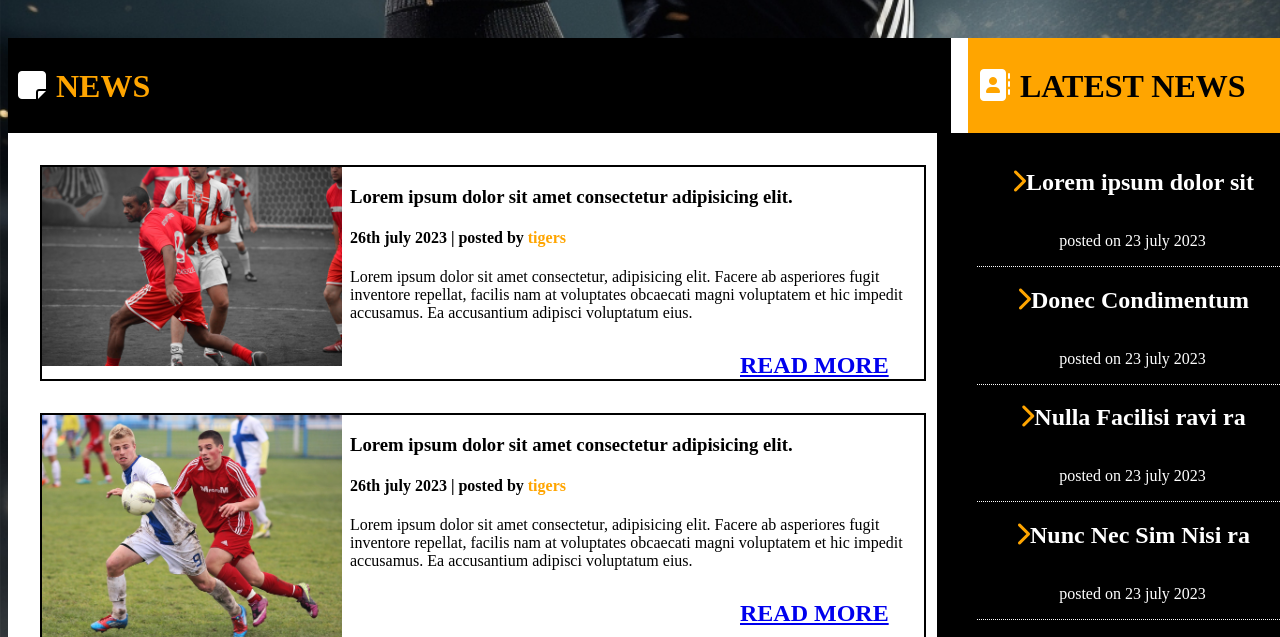
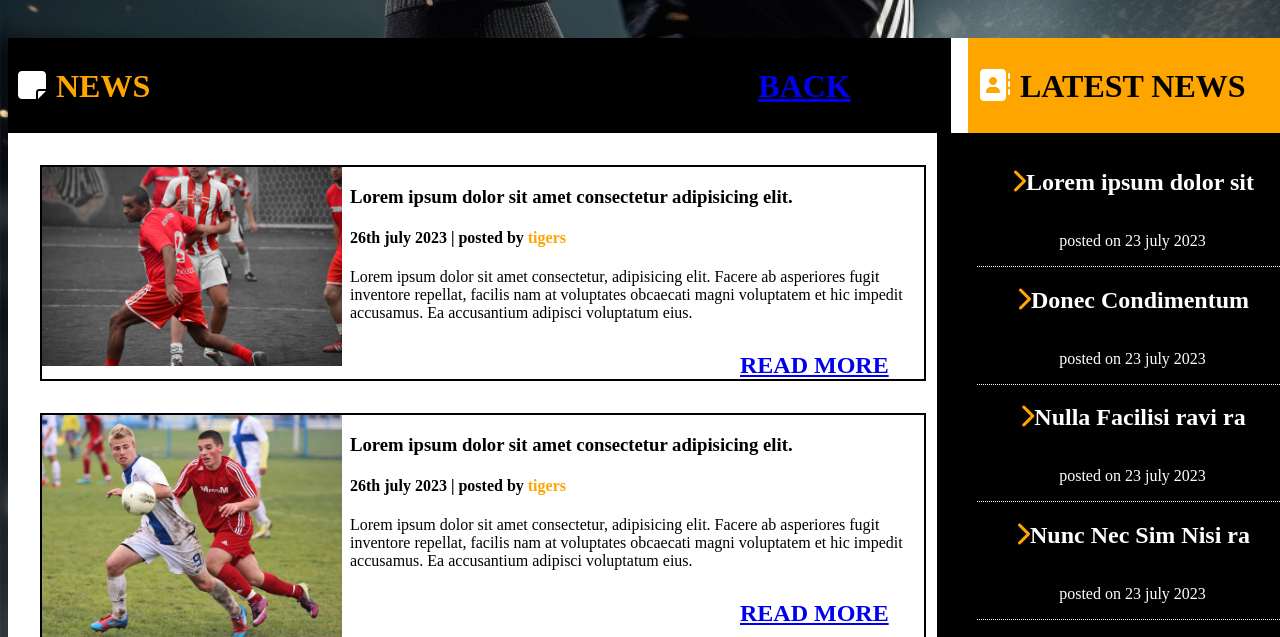
Before and after one commit to prasanna059/website, a plain HTML site: page newslisting.html in a window 1280 px wide. Shown: the part 148-785 px from the top of the page. Drawn offline with Linux system fonts and the light colour scheme; files whose address does not match are found by name.

Commit message:
Update newslisting.html

```diff
--- a/newslisting.html
+++ b/newslisting.html
@@ -16,7 +16,7 @@
         </div>
         <div class="elements">
             <ul>
-                <li><a href="newsdescription.html">NEWS</a></li>
+                <li><a href="newslisting.html">NEWS</a></li>
                 <li><a href="team.html">TEAM</a></li>
                 <li><a href="schedule.html">SCHEDULE</a></li>
                 <li> <a href="videos.html">VIDEOS</a></li>
@@ -28,7 +28,9 @@
     <div class="back">
         <div class="heading1">
             <div class="left">
-                <h1><i class="fa fa-sticky-note fa-2" aria-hidden="true"></i>NEWS</h1>
+                <h1><i class="fa fa-sticky-note fa-2" aria-hidden="true"></i>NEWS
+                    <a style="margin: 0px 0px 0px 600px;" href="index.html">BACK</a>
+                </h1>
             </div>
             <div class="right">
                 <h1><i class="fa fa-address-book fa-2" aria-hidden="true"></i>LATEST NEWS</h1>
```
